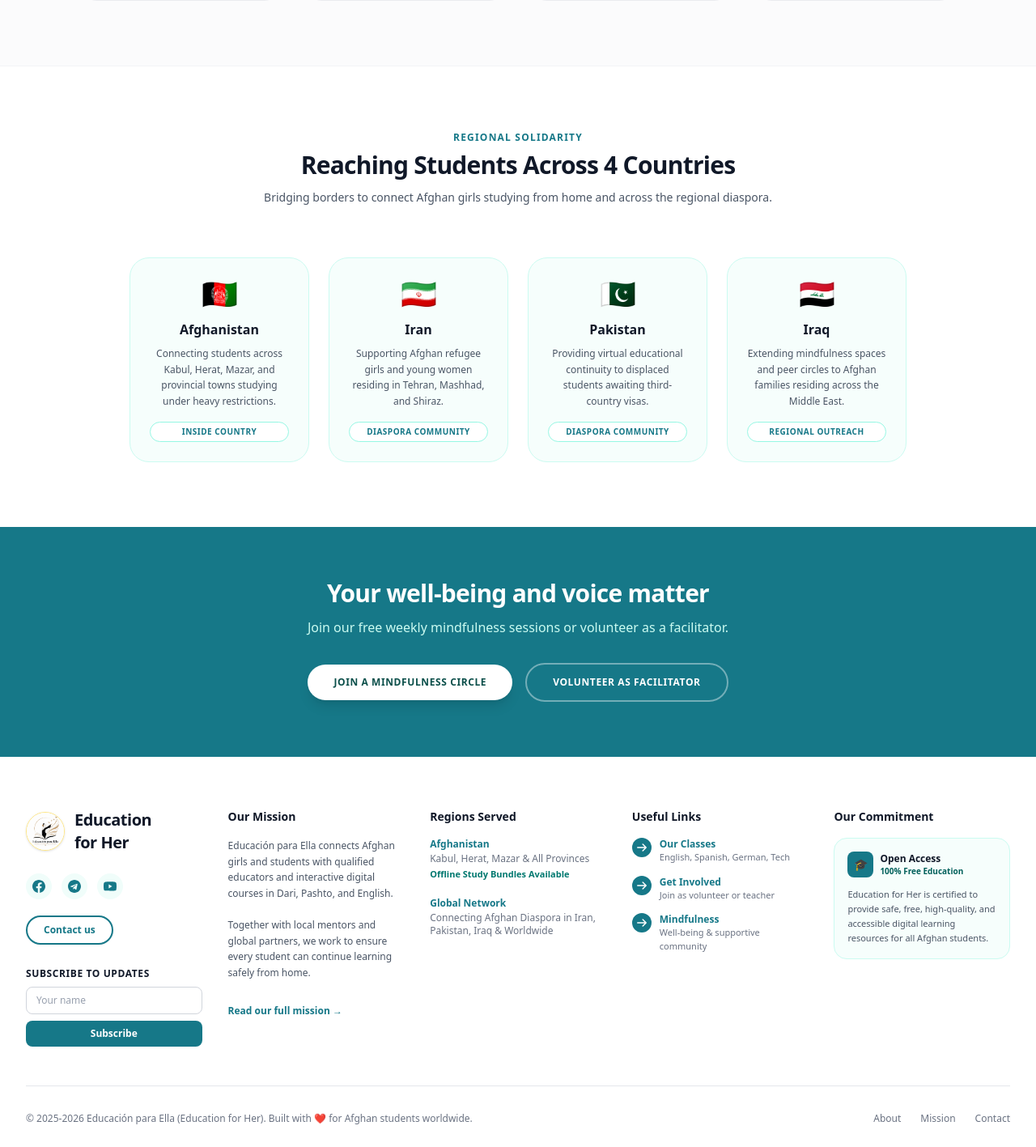
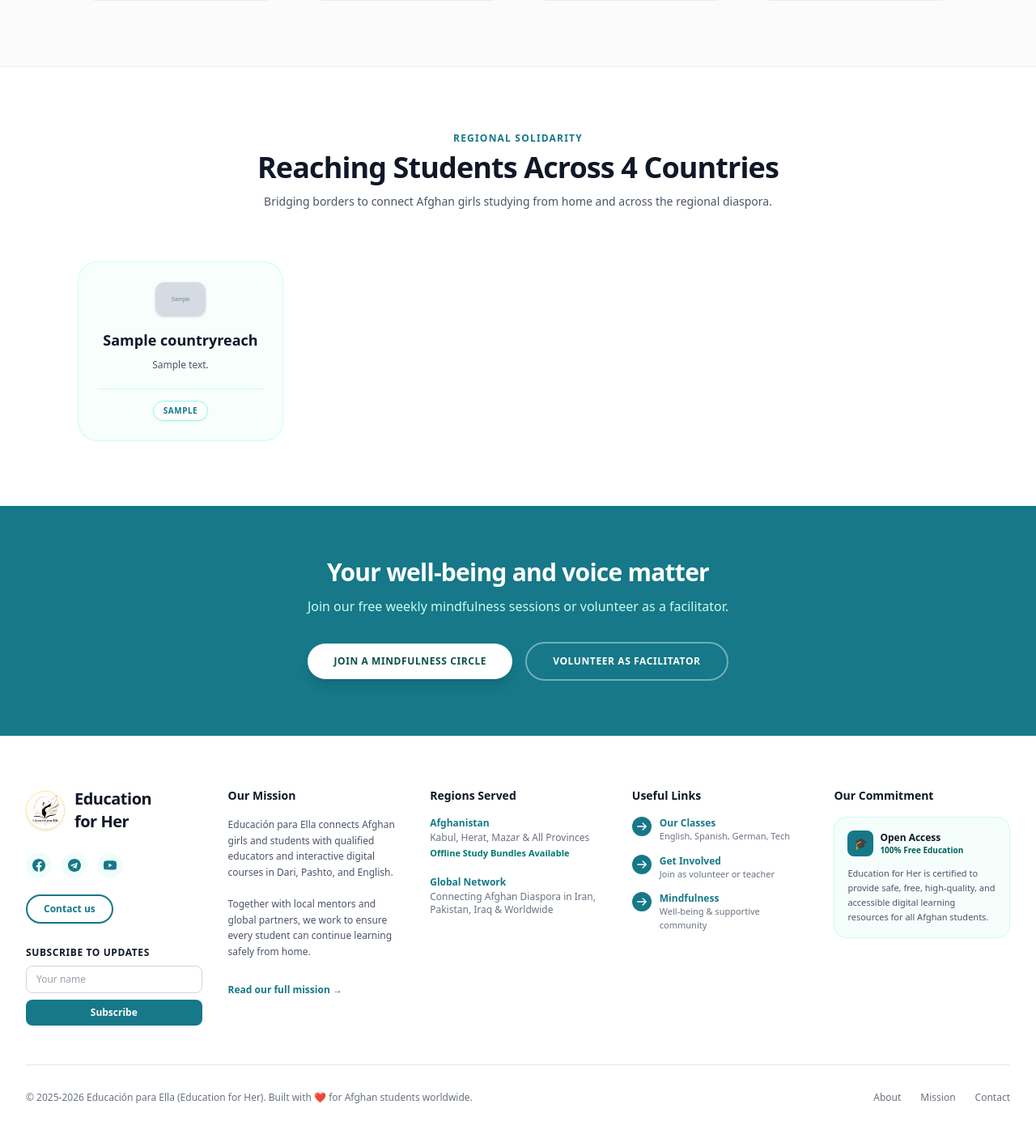
Before and after one commit to KhairullahChakir/educacion-para-ella, a Django app: page /mindfulness/ in a window 1280 px wide. Shown: the part 1710-3127 px from the top of the page at 81% size. After the commit the page ends 3073 px from the top, so only its background shows below. Run offline with Django 5.2, Linux system fonts and the light colour scheme; tables that the repository leaves empty hold one stand-in row (values such as "Sample post"); grey boxes marked "Sample" are stand-in pictures.

Commit message:
Make Reaching Students Across 4 Countries section dynamic with CountryReach model, admin management, and national flag images

```diff
--- a/core/models.py
+++ b/core/models.py
@@ -213,3 +213,25 @@ class MindfulnessIntro(models.Model):
 
     def __str__(self):
         return self.headline
+
+
+class CountryReach(models.Model):
+    """Four countries reached by the program (Afghanistan, Iran, Pakistan, Iraq)."""
+    country_code = models.CharField(max_length=10, default="AF", help_text="ISO Country Code (e.g. AF, IR, PK, IQ)")
+    country_name = models.CharField(max_length=100, help_text="Country Name")
+    flag_emoji = models.CharField(max_length=20, default="🇦🇫", help_text="Flag Emoji fallback")
+    flag_image = models.ImageField(upload_to='flag_images/', blank=True, null=True, help_text="High-res country flag image")
+    badge_tag = models.CharField(max_length=80, default="Diaspora Community", help_text="Category tag (e.g. Inside Country, Diaspora Community, Regional Outreach)")
+    description = models.TextField(help_text="Description of student support in this country")
+    student_impact_label = models.CharField(max_length=100, blank=True, null=True, help_text="e.g. Active Daily Classes, Safe Peer Circles")
+    order = models.PositiveIntegerField(default=0, help_text="Sort order")
+    is_active = models.BooleanField(default=True, help_text="Uncheck to hide this country")
+    created_at = models.DateTimeField(auto_now_add=True)
+
+    class Meta:
+        ordering = ['order', '-created_at']
+        verbose_name = "Country Reach"
+        verbose_name_plural = "Country Reaches"
+
+    def __str__(self):
+        return f"{self.country_name} ({self.country_code})"
--- a/core/templates/core/mindfulness.html
+++ b/core/templates/core/mindfulness.html
@@ -176,53 +176,51 @@
     </div>
 </section>
 
-<!-- Regional Four-Country Community Reach -->
-<section class="bg-white py-20">
-    <div class="max-w-5xl mx-auto px-4 sm:px-6 lg:px-8">
+<!-- Regional Four-Country Community Reach (Dynamic CountryReach Backend Data) -->
+<section class="bg-white py-20 border-t border-gray-100">
+    <div class="max-w-6xl mx-auto px-4 sm:px-6 lg:px-8">
         <div class="text-center max-w-2xl mx-auto mb-16">
             <p class="text-xs font-extrabold uppercase tracking-widest text-[#167888] mb-2">Regional Solidarity</p>
-            <h2 class="text-3xl font-bold text-gray-900 tracking-tight">Reaching Students Across 4 Countries</h2>
+            <h2 class="text-3xl sm:text-4xl font-bold text-gray-900 tracking-tight">Reaching Students Across 4 Countries</h2>
             <p class="mt-3 text-sm text-gray-600">
                 Bridging borders to connect Afghan girls studying from home and across the regional diaspora.
             </p>
         </div>
 
         <div class="grid grid-cols-1 sm:grid-cols-2 lg:grid-cols-4 gap-6">
-            <div class="p-6 bg-teal-50/60 rounded-3xl border border-teal-100 text-center flex flex-col justify-between">
+            {% for country in countries %}
+            <div class="p-6 bg-teal-50/50 rounded-3xl border border-teal-100/80 hover:border-[#167888] hover:shadow-xl transition-all text-center flex flex-col justify-between group transform hover:-translate-y-1">
                 <div>
-                    <div class="text-4xl mb-3">🇦🇫</div>
-                    <h3 class="text-base font-bold text-gray-900">Afghanistan</h3>
-                    <p class="text-xs text-gray-600 mt-2 leading-relaxed">Connecting students across Kabul, Herat, Mazar, and provincial towns studying under heavy restrictions.</p>
+                    <!-- Flag Image / Icon -->
+                    {% if country.flag_image %}
+                    <div class="w-16 h-11 mx-auto rounded-xl overflow-hidden shadow-xs border border-gray-200/80 mb-4 group-hover:scale-105 transition-transform bg-white">
+                        <img src="{{ country.flag_image.url }}" alt="{{ country.country_name }} flag" class="w-full h-full object-cover">
+                    </div>
+                    {% else %}
+                    <div class="text-4xl mb-3 group-hover:scale-110 transition-transform">
+                        {{ country.flag_emoji }}
+                    </div>
+                    {% endif %}
+
+                    <h3 class="text-lg font-bold text-gray-900 leading-snug">
+                        {{ country.country_name }}
+                    </h3>
+                    <p class="text-xs text-gray-600 mt-2 leading-relaxed">
+                        {{ country.description }}
+                    </p>
                 </div>
-                <span class="mt-4 text-[10px] font-extrabold uppercase tracking-wider text-[#167888] bg-white py-1 px-2.5 rounded-full inline-block border border-teal-200">Inside Country</span>
+
+                <div class="mt-5 pt-3 border-t border-teal-100">
+                    <span class="text-[10px] font-extrabold uppercase tracking-wider text-[#167888] bg-white py-1 px-3 rounded-full inline-block border border-teal-200 shadow-xs">
+                        {{ country.badge_tag }}
+                    </span>
+                </div>
             </div>
-
-            <div class="p-6 bg-teal-50/60 rounded-3xl border border-teal-100 text-center flex flex-col justify-between">
-                <div>
-                    <div class="text-4xl mb-3">🇮🇷</div>
-                    <h3 class="text-base font-bold text-gray-900">Iran</h3>
-                    <p class="text-xs text-gray-600 mt-2 leading-relaxed">Supporting Afghan refugee girls and young women residing in Tehran, Mashhad, and Shiraz.</p>
-                </div>
-                <span class="mt-4 text-[10px] font-extrabold uppercase tracking-wider text-[#167888] bg-white py-1 px-2.5 rounded-full inline-block border border-teal-200">Diaspora Community</span>
+            {% empty %}
+            <div class="p-8 text-center text-sm text-gray-500 w-full col-span-4">
+                No countries found. Add them in the Django admin.
             </div>
-
-            <div class="p-6 bg-teal-50/60 rounded-3xl border border-teal-100 text-center flex flex-col justify-between">
-                <div>
-                    <div class="text-4xl mb-3">🇵🇰</div>
-                    <h3 class="text-base font-bold text-gray-900">Pakistan</h3>
-                    <p class="text-xs text-gray-600 mt-2 leading-relaxed">Providing virtual educational continuity to displaced students awaiting third-country visas.</p>
-                </div>
-                <span class="mt-4 text-[10px] font-extrabold uppercase tracking-wider text-[#167888] bg-white py-1 px-2.5 rounded-full inline-block border border-teal-200">Diaspora Community</span>
-            </div>
-
-            <div class="p-6 bg-teal-50/60 rounded-3xl border border-teal-100 text-center flex flex-col justify-between">
-                <div>
-                    <div class="text-4xl mb-3">🇮🇶</div>
-                    <h3 class="text-base font-bold text-gray-900">Iraq</h3>
-                    <p class="text-xs text-gray-600 mt-2 leading-relaxed">Extending mindfulness spaces and peer circles to Afghan families residing across the Middle East.</p>
-                </div>
-                <span class="mt-4 text-[10px] font-extrabold uppercase tracking-wider text-[#167888] bg-white py-1 px-2.5 rounded-full inline-block border border-teal-200">Regional Outreach</span>
-            </div>
+            {% endfor %}
         </div>
     </div>
 </section>
--- a/core/views.py
+++ b/core/views.py
@@ -9,6 +9,7 @@ from .models import (
     FounderCollaborator,
     MethodologyPillar,
     MindfulnessIntro,
+    CountryReach,
 )
 
 
@@ -55,8 +56,10 @@ def classes(request):
 def mindfulness(request):
     """Mindfulness & Well-being page."""
     mindfulness_intro = MindfulnessIntro.objects.filter(is_active=True).first()
+    countries = CountryReach.objects.filter(is_active=True).order_by('order', '-created_at')
     return render(request, 'core/mindfulness.html', {
         'mindfulness_intro': mindfulness_intro,
+        'countries': countries,
     })
 
 
```
Also changed, not shown: core/admin.py (+9 -0 lines), core/migrations/0009_countryreach.py (added), media/flag_images/afghanistan.png (added), media/flag_images/iran.png (added), media/flag_images/iraq.png (added), media/flag_images/pakistan.png (added), theme/static/css/dist/styles.css.
